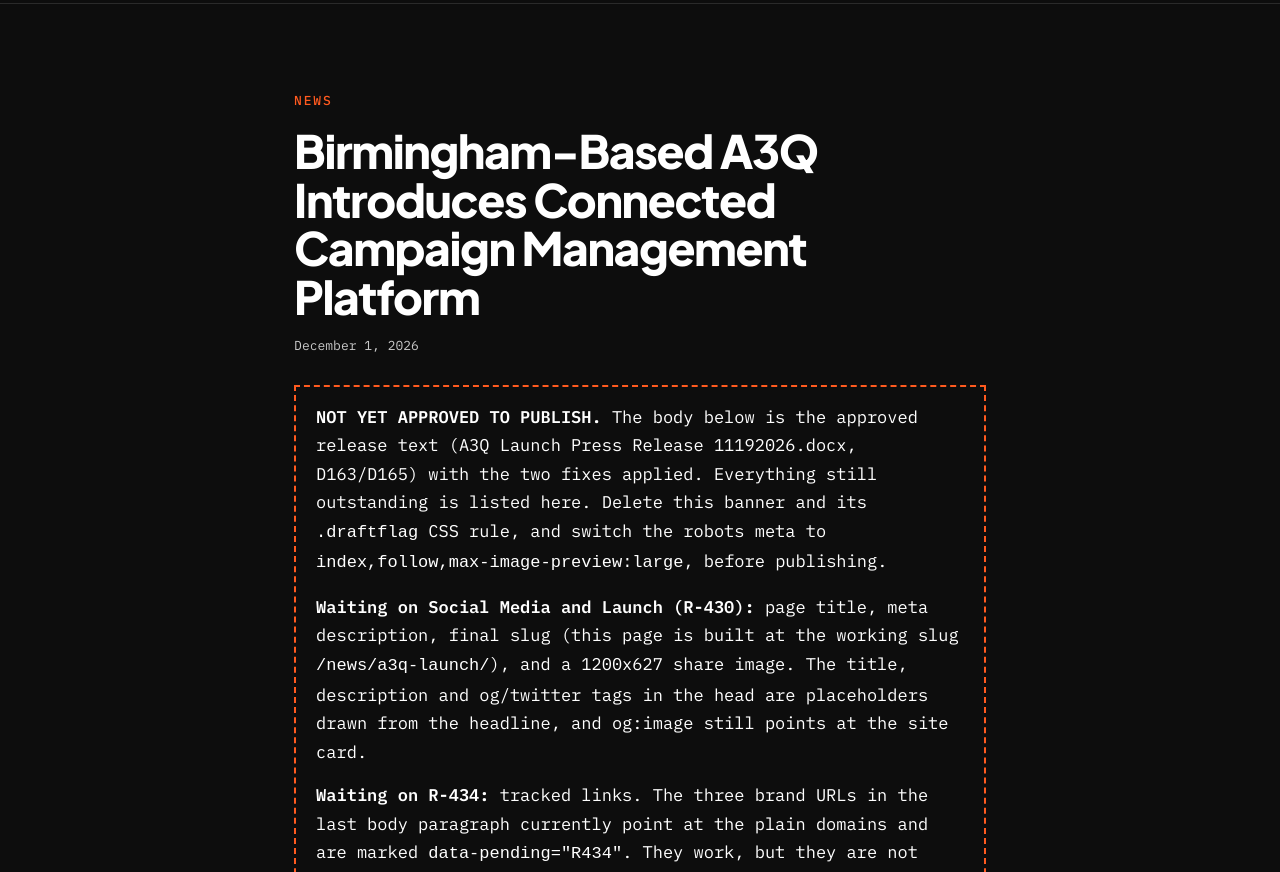
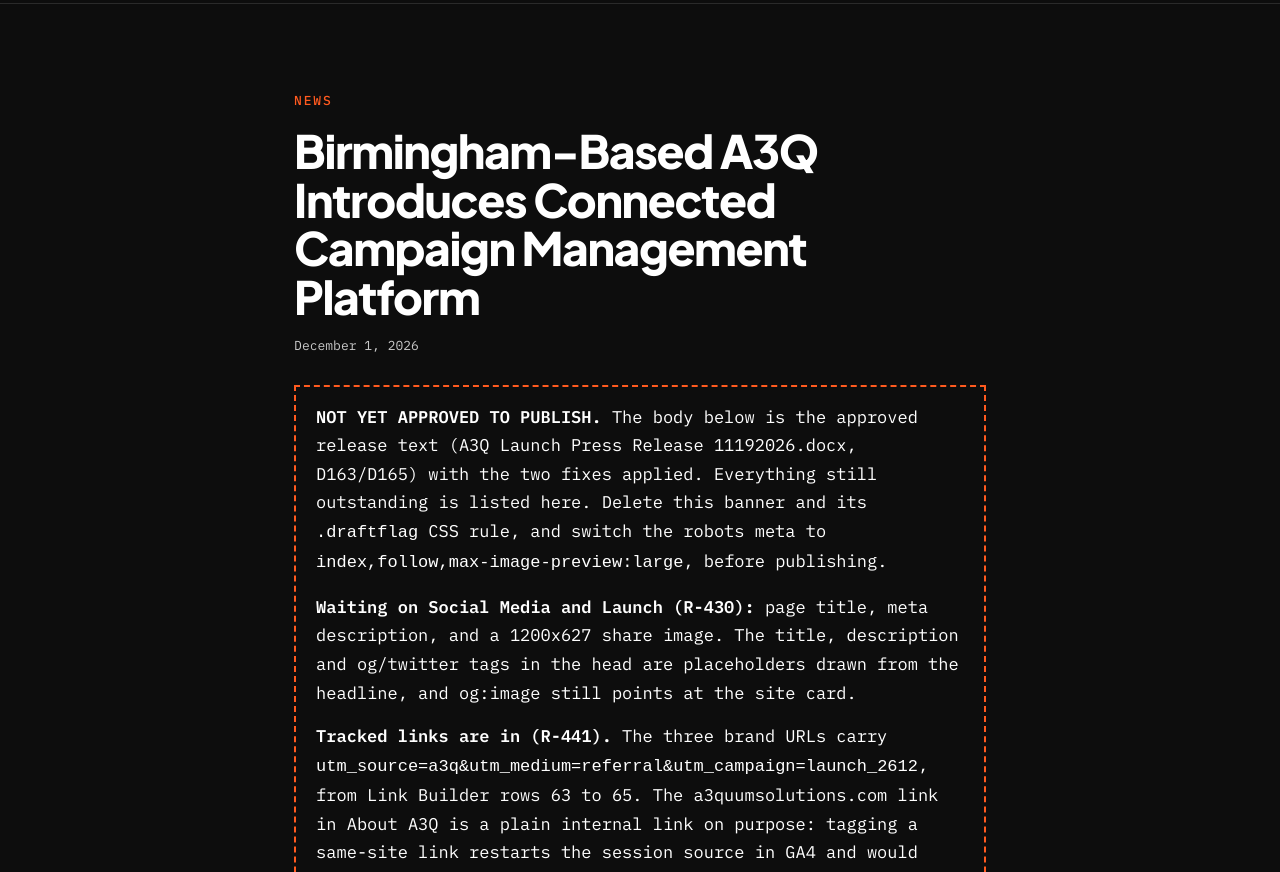
Before and after one commit to SignalVote/StaticSite, a plain HTML site: page news/a3q-launch/index.html in a window 1280 px wide. Shown: the part 73-945 px from the top of the page. Drawn offline with Linux system fonts and the light colour scheme.

Commit message:
/news/a3q-launch: tracked brand links from the Link Builder (R-441)
The three brand links now carry
utm_source=a3q&utm_medium=referral&utm_campaign=launch_2612, matching Link
Builder rows 63 to 65 exactly. The slug the Builder uses, /news/a3q-launch/,
is the one this page was already built at, so nothing moves.

The a3quumsolutions.com link in About A3Q becomes a plain relative link to /
with no UTM. It is a same-site link, and tagging one restarts the session
source in GA4, which would overwrite how the visitor actually arrived.

Still noindex, still carrying the banner. Outstanding from Social is now just
the page title, the meta description and the 1200x627 share image.

Co-Authored-By: Claude Opus 5 <noreply@anthropic.com>
Claude-Session: https://claude.ai/code/session_01JH9cELU7b5ATtYyMSiXfFa

```diff
--- a/news/a3q-launch/index.html
+++ b/news/a3q-launch/index.html
@@ -180,13 +180,14 @@ height="0" width="0" style="display:none;visibility:hidden" title="Google Tag Ma
   banner and its <code>.draftflag</code> CSS rule, and switch the robots meta
   to <code>index,follow,max-image-preview:large</code>, before publishing.</p>
   <p><b>Waiting on Social Media and Launch (R-430):</b> page title, meta
-  description, final slug (this page is built at the working slug
-  <code>/news/a3q-launch/</code>), and a 1200x627 share image. The title,
+  description, and a 1200x627 share image. The title,
   description and og/twitter tags in the head are placeholders drawn from the
   headline, and og:image still points at the site card.</p>
-  <p><b>Waiting on R-434:</b> tracked links. The three brand URLs in the last
-  body paragraph currently point at the plain domains and are marked
-  <code>data-pending="R434"</code>. They work, but they are not tracked.</p>
+  <p><b>Tracked links are in (R-441).</b> The three brand URLs carry
+  <code>utm_source=a3q&amp;utm_medium=referral&amp;utm_campaign=launch_2612</code>,
+  from Link Builder rows 63 to 65. The a3quumsolutions.com link in About A3Q is a
+  plain internal link on purpose: tagging a same-site link restarts the session
+  source in GA4 and would overwrite how the visitor actually arrived.</p>
   <p><b>Confirm before publishing:</b> the dateline reads December 1, 2026,
   replacing the <code>[DATE]</code> placeholder in the source document.</p>
 </div>
@@ -217,7 +218,7 @@ height="0" width="0" style="display:none;visibility:hidden" title="Google Tag Ma
 
 <p>&ldquo;Our approach is to pair great technology with people who understand the communities they serve and provide dedicated channels to serve them,&rdquo; Bartels said. &ldquo;Campaigns are our starting point.&rdquo;</p>
 
-<p>Campaign teams and civic organizations interested in exploring the platform can connect with A3Q&rsquo;s platform through <a href="https://signalvote.com/" data-pending="R434">SignalVote.com</a>, <a href="https://votecivic.com/" data-pending="R434">VoteCivic.com</a>, and <a href="https://veritasassembly.com/" data-pending="R434">VeritasAssembly.com</a>.</p>
+<p>Campaign teams and civic organizations interested in exploring the platform can connect with A3Q&rsquo;s platform through <a href="https://signalvote.com/?utm_source=a3q&amp;utm_medium=referral&amp;utm_campaign=launch_2612">SignalVote.com</a>, <a href="https://votecivic.com/?utm_source=a3q&amp;utm_medium=referral&amp;utm_campaign=launch_2612">VoteCivic.com</a>, and <a href="https://veritasassembly.com/?utm_source=a3q&amp;utm_medium=referral&amp;utm_campaign=launch_2612">VeritasAssembly.com</a>.</p>
 
 <h2>About A3Q</h2>
 
@@ -225,7 +226,7 @@ height="0" width="0" style="display:none;visibility:hidden" title="Google Tag Ma
 
 <p>Its first focus is campaign technology, where its platform brings fundraising, finance, compliance, field operations, and campaign management together in a single system.</p>
 
-<p>Learn more at <a href="https://a3quumsolutions.com/" data-pending="R434">a3quumsolutions.com</a>.</p>
+<p>Learn more at <a href="/">a3quumsolutions.com</a>.</p>
 
 <h2>Media Contact</h2>
 
```
